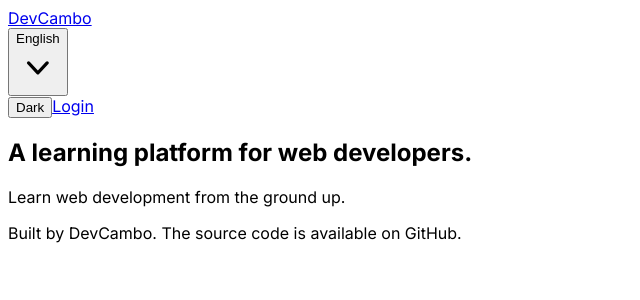
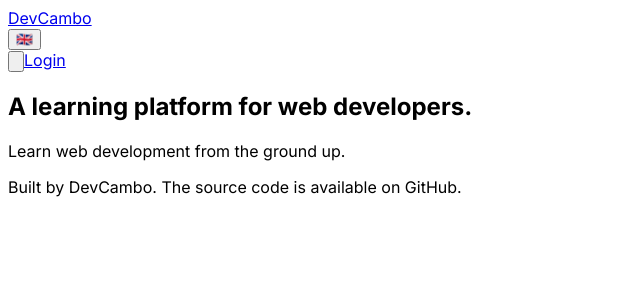
Before and after one commit to maophal/devcambo, a Next.js app: page / in a window 1280 px wide. Shown: the top 300 px of the page, without its empty margins (0-640 px from the left). Built offline with nearby package versions, Linux system fonts and the light colour scheme.

Commit message:
add: logo language switcher and theme

```diff
--- a/app/components/Header.tsx
+++ b/app/components/Header.tsx
@@ -16,7 +16,7 @@
 
   return (
     <header
-      className={`border-b bg-white ${
+      className={`border-b border-gray-200 bg-gray-100 ${
         mounted ? "dark:bg-gray-900 dark:border-gray-700" : ""
       }`}
     >
@@ -24,7 +24,7 @@
         <div className="flex items-center gap-6">
           <Link href="/" className="flex items-center gap-2">
             <span
-              className={`font-bold text-gray-900 ${
+              className={`font-mono text-lg font-bold text-gray-900 ${
                 mounted ? "dark:text-gray-100" : ""
               }`}
             >
@@ -38,8 +38,8 @@
             <ThemeSwitcher />
             <Link
               href="/login"
-              className={`text-sm font-medium text-gray-500 transition-colors hover:text-gray-900 ${
-                mounted ? "dark:text-gray-400 dark:hover:text-gray-100" : ""
+              className={`rounded-md bg-blue-600 px-4 py-2 text-sm font-medium text-white transition-colors hover:bg-blue-700 ${
+                mounted ? "dark:bg-blue-700 dark:hover:bg-blue-800" : ""
               }`}
             >
               {t("login")}
--- a/app/components/LanguageSwitcher.tsx
+++ b/app/components/LanguageSwitcher.tsx
@@ -7,43 +7,35 @@
 export function LanguageSwitcher() {
   const pathname = usePathname();
   const [isOpen, setIsOpen] = useState(false);
-  const [selectedLanguage, setSelectedLanguage] = useState("English");
 
   const languages = [
-    { code: "en", name: "English" },
-    { code: "km", name: "Khmer" },
+    { code: "en", name: "English", flag: "🇬🇧" },
+    { code: "km", name: "Khmer", flag: "🇰🇭" },
   ];
+
+  // Determine the currently selected language based on the URL locale
+  const currentLocale = pathname.split('/')[1]; // Extracts "en" or "km" from "/en/page" or "/km/page"
+  const selectedLanguage = languages.find(lang => lang.code === currentLocale) || languages[0];
+
 
   return (
     <div className="relative inline-block text-left">
       <div>
         <button
           type="button"
-          className="inline-flex w-full justify-center gap-x-1.5 rounded-md bg-white px-3 py-2 text-sm font-semibold text-gray-900 shadow-sm ring-1 ring-inset ring-gray-300 hover:bg-gray-50"
+          className="rounded-full p-2 hover:bg-gray-200 dark:hover:bg-gray-700 flex items-center justify-center gap-1"
           id="menu-button"
           aria-expanded="true"
           aria-haspopup="true"
           onClick={() => setIsOpen(!isOpen)}
         >
-          {selectedLanguage}
-          <svg
-            className="-mr-1 h-5 w-5 text-gray-400"
-            viewBox="0 0 20 20"
-            fill="currentColor"
-            aria-hidden="true"
-          >
-            <path
-              fillRule="evenodd"
-              d="M5.23 7.21a.75.75 0 011.06.02L10 11.168l3.71-3.938a.75.75 0 111.08 1.04l-4.25 4.5a.75.75 0 01-1.08 0l-4.25-4.5a.75.75 0 01.02-1.06z"
-              clipRule="evenodd"
-            />
-          </svg>
+          <span className="text-xl">{selectedLanguage.flag}</span>
         </button>
       </div>
 
       {isOpen && (
         <div
-          className="absolute right-0 z-10 mt-2 w-56 origin-top-right rounded-md bg-white shadow-lg ring-1 ring-black ring-opacity-5 focus:outline-none"
+          className="absolute right-0 z-10 mt-2 w-48 origin-top-right rounded-md bg-white shadow-lg ring-1 ring-black ring-opacity-5 focus:outline-none dark:bg-gray-800 dark:ring-gray-700"
           role="menu"
           aria-orientation="vertical"
           aria-labelledby="menu-button"
@@ -54,15 +46,14 @@
                 key={language.code}
                 href={pathname}
                 locale={language.code}
-                className="block px-4 py-2 text-sm text-gray-700"
+                className="block px-4 py-2 text-sm text-gray-700 hover:bg-gray-100 dark:text-gray-200 dark:hover:bg-gray-700 flex items-center gap-2"
                 role="menuitem"
                 id={`menu-item-${language.code}`}
                 onClick={() => {
-                  setSelectedLanguage(language.name);
                   setIsOpen(false);
                 }}
               >
-                {language.name}
+                <span className="text-xl">{language.flag}</span> {language.name}
               </Link>
             ))}
           </div>
--- a/app/components/ThemeSwitcher.tsx
+++ b/app/components/ThemeSwitcher.tsx
@@ -31,9 +31,31 @@
   return (
     <button
       onClick={() => setIsDark(!isDark)}
-      className="rounded-md bg-gray-200 px-3 py-2 text-sm font-semibold text-gray-900 dark:bg-gray-700 dark:text-gray-100"
+      className="rounded-full p-2 hover:bg-gray-200 dark:hover:bg-gray-700"
     >
-      {isDark ? "Light" : "Dark"}
+      {isDark ? (
+        <svg
+          xmlns="http://www.w3.org/2000/svg"
+          className="h-5 w-5 text-gray-900 dark:text-gray-100"
+          viewBox="0 0 20 20"
+          fill="currentColor"
+        >
+          <path
+            fillRule="evenodd"
+            d="M10 2a1 1 0 011 1v1a1 1 0 11-2 0V3a1 1 0 011-1zm4 8a4 4 0 11-8 0 4 4 0 018 0zm-.464 4.95l.707.707a1 1 0 001.414-1.414l-.707-.707a1 1 0 00-1.414 1.414zm-9.898 0l-.707.707a1 1 0 001.414 1.414l.707-.707a1 1 0 00-1.414-1.414zM10 16a1 1 0 01-1-1v-1a1 1 0 112 0v1a1 1 0 01-1 1zm-8-5a1 1 0 01-1-1H0a1 1 0 110-2h1a1 1 0 011 1zm15 0a1 1 0 01-1-1H19a1 1 0 110-2h-1a1 1 0 011 1z"
+            clipRule="evenodd"
+          />
+        </svg>
+      ) : (
+        <svg
+          xmlns="http://www.w3.org/2000/svg"
+          className="h-5 w-5 text-gray-900 dark:text-gray-100"
+          viewBox="0 0 20 20"
+          fill="currentColor"
+        >
+          <path d="M17.293 13.293A8 8 0 016.707 2.707a8.001 8.001 0 1010.586 10.586z" />
+        </svg>
+      )}
     </button>
   );
 }
--- a/package.json
+++ b/package.json
@@ -25,6 +25,7 @@
     "react": "19.2.0",
     "react-dom": "19.2.0",
     "react-i18next": "^16.3.5",
+    "react-icons": "^5.5.0",
     "tailwindcss-animate": "^1.0.7"
   },
   "devDependencies": {
```
Also changed, not shown: 1 other file (tests, documents, lock files or other folders).
